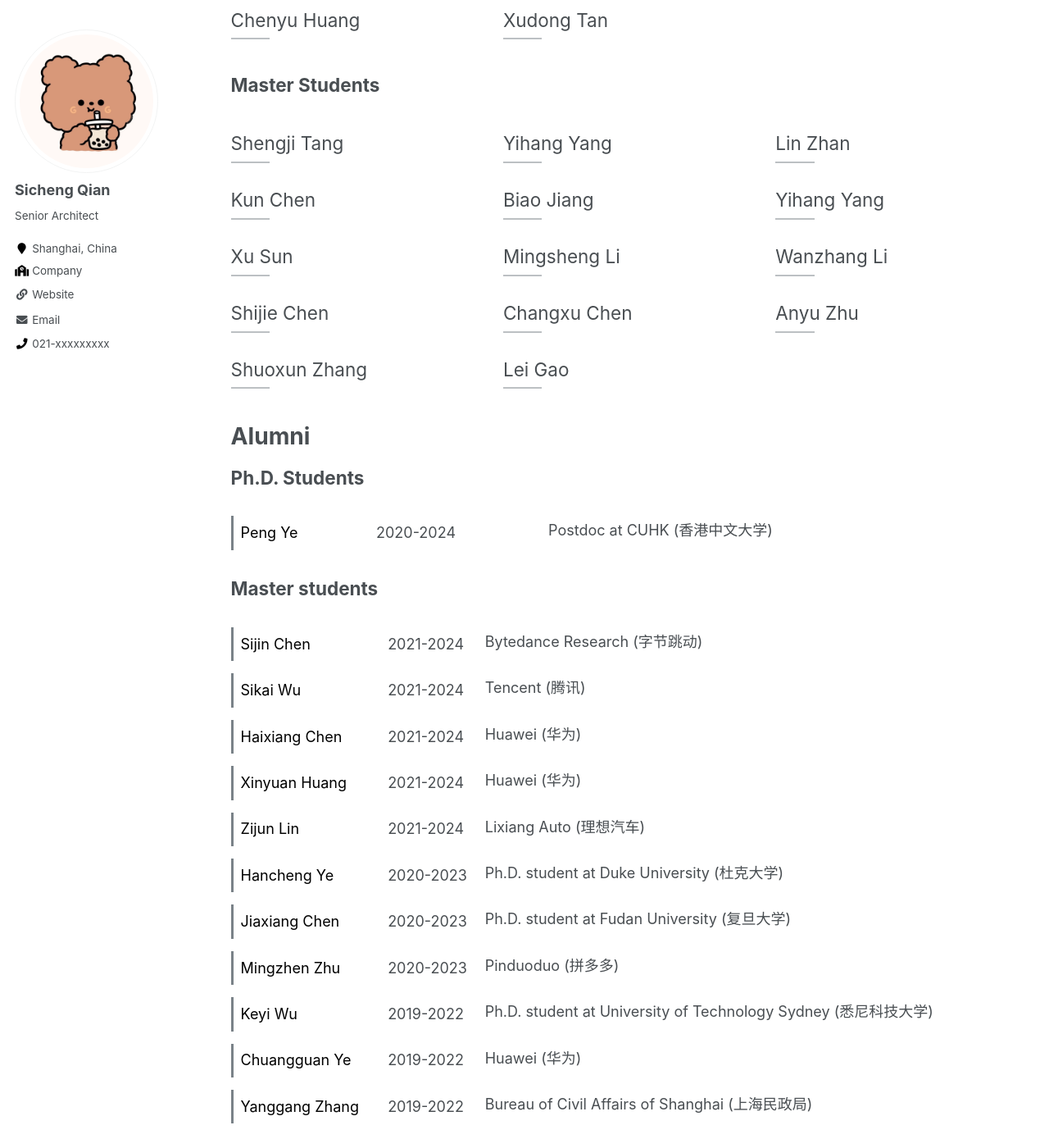
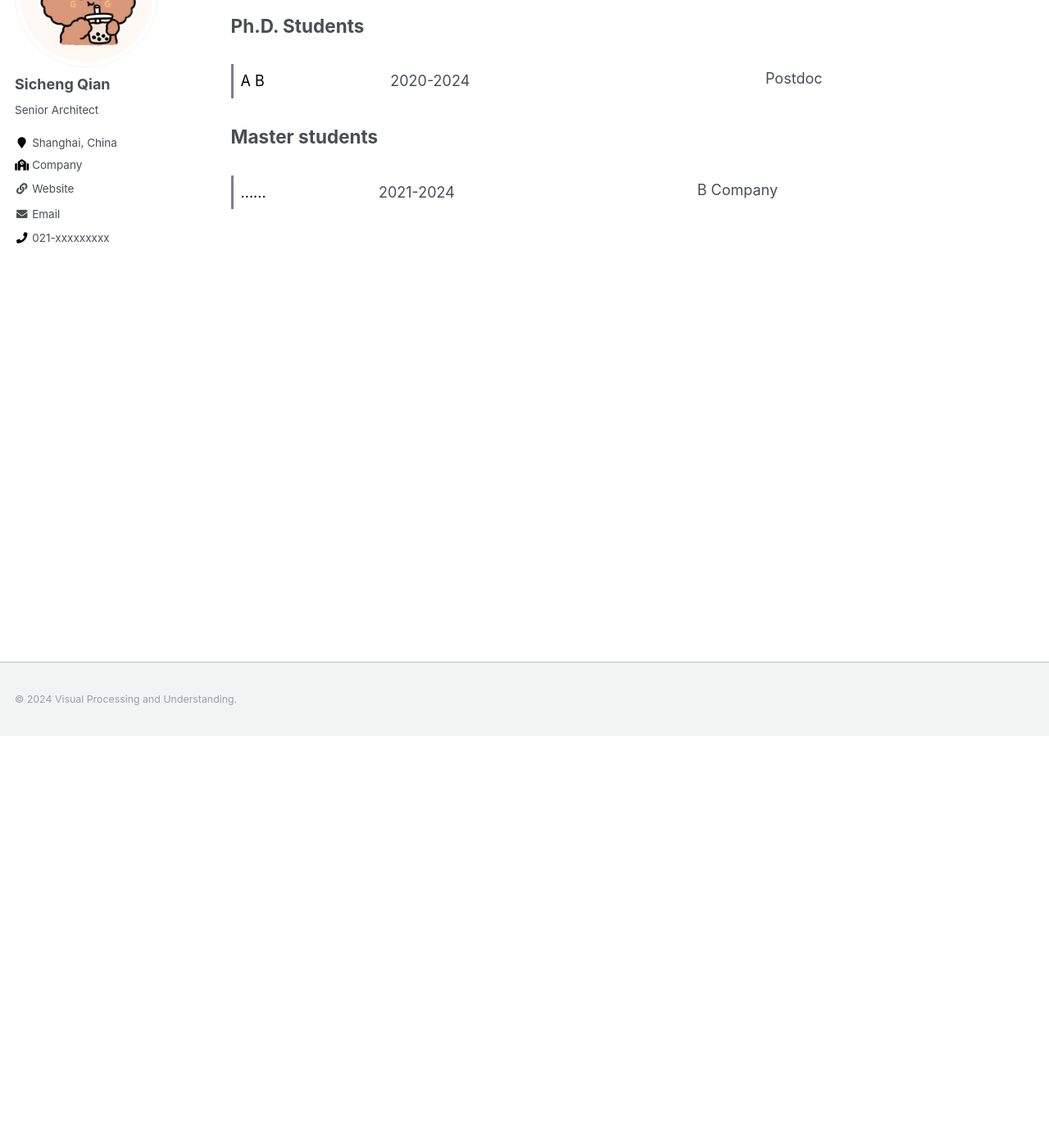
Before and after one commit to aqsc/aqsc.github.io, a Jekyll site: the page built from _pages/teams.md, in a window 1280 px wide and 1400 px high, scrolled down 501 px. Shown: the whole window at 82% size. Built offline with Jekyll 4.4.1, drawn with Linux system fonts in a browser that asks for light colours; some of the changed text lies outside the part shown.

Commit message:
Update teams.md

```diff
--- a/_pages/teams.md
+++ b/_pages/teams.md
@@ -4,73 +4,21 @@
 permalink: /teams/
 author_profile: true
 feature_row:
-  - title: 'Fukun Yin'
-  - title: 'Peng Guo'
-  - title: 'Weihao Lin'
-  - title: 'Lin Zhang'
-  - title: 'Jiakang Yuan'
-  - title: 'Jianjian Cao'
-  - title: 'Weiwei Cai'
-  - title: 'Pengtao Chen'
-  - title: 'Jiong Wang'
-  - title: 'Bizhe Bai'
-  - title: 'Xinyao Yang'
-  - title: 'Jinzhe Li'
-  - title: 'Chenyu Huang'
-  - title: 'Xudong Tan'
+  - title: 'A .....'
+
 feature_row_ms:
-  - title: 'Shengji Tang'
-  - title: 'Yihang Yang'
-  - title: 'Lin Zhan'
-  - title: 'Kun Chen'
-  - title: 'Biao Jiang'
-  - title: 'Yihang Yang'
-  - title: 'Xu Sun'
-  - title: 'Mingsheng Li'
-  - title: 'Wanzhang Li'
-  - title: 'Shijie Chen'
-  - title: 'Changxu Chen'
-  - title: 'Anyu Zhu'
-  - title: 'Shuoxun Zhang'
-  - title: 'Lei Gao'
+  - title: 'S .....'
+
 feature_row_alumi_phd:
-  - title: 'Peng Ye'
+  - title: 'A B'
     year: '2020-2024'
-    excerpt: 'Postdoc at CUHK (香港中文大学)'
+    excerpt: 'Postdoc'
 feature_row_alumi_ms:
-  - title: 'Sijin Chen'
+  - title: '......'
     year: '2021-2024'
-    excerpt: 'Bytedance Research (字节跳动)'
-  - title: 'Sikai Wu'
-    year: '2021-2024'
-    excerpt: 'Tencent (腾讯)'
-  - title: 'Haixiang Chen'
-    year: '2021-2024'
-    excerpt: 'Huawei (华为)'
-  - title: 'Xinyuan Huang'
-    year: '2021-2024'
-    excerpt: 'Huawei (华为)'
-  - title: 'Zijun Lin'
-    year: '2021-2024'
-    excerpt: 'Lixiang Auto (理想汽车)'
-  - title: 'Hancheng Ye'
-    year: '2020-2023'
-    excerpt: 'Ph.D. student at Duke University (杜克大学)'
-  - title: 'Jiaxiang Chen'
-    year: '2020-2023'
-    excerpt: 'Ph.D. student at Fudan University (复旦大学)'
-  - title: 'Mingzhen Zhu'
-    year: '2020-2023'
-    excerpt: 'Pinduoduo (拼多多)'
-  - title: 'Keyi Wu'
-    year: '2019-2022'
-    excerpt: 'Ph.D. student at University of Technology Sydney (悉尼科技大学)'
-  - title: 'Chuangguan Ye'
-    year: '2019-2022'
-    excerpt: 'Huawei (华为)'
-  - title: 'Yanggang Zhang'
-    year: '2019-2022'
-    excerpt: 'Bureau of Civil Affairs of Shanghai (上海民政局)'
+    excerpt: 'B Company'
+
+
 ---
 
 {% include base_path %}
```
